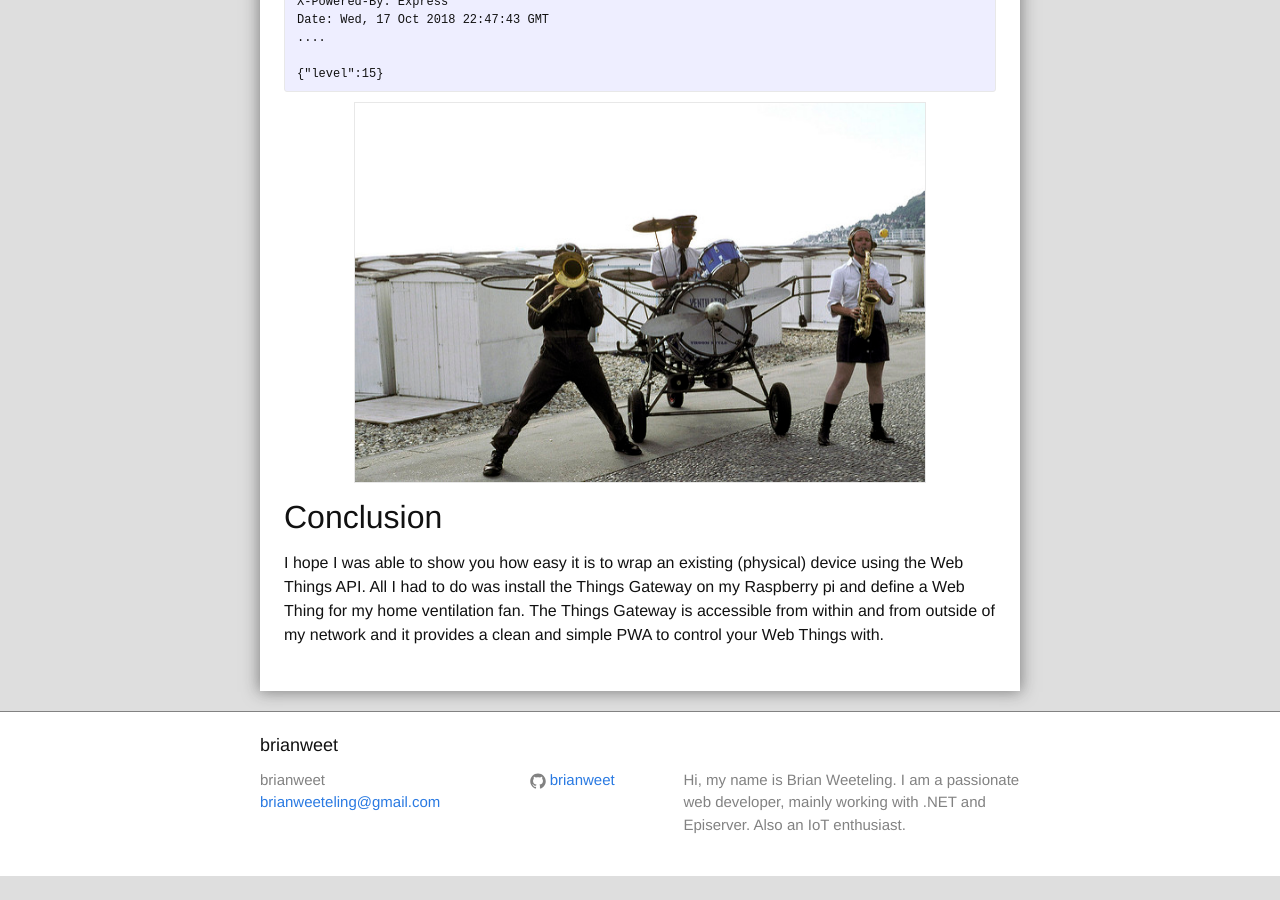
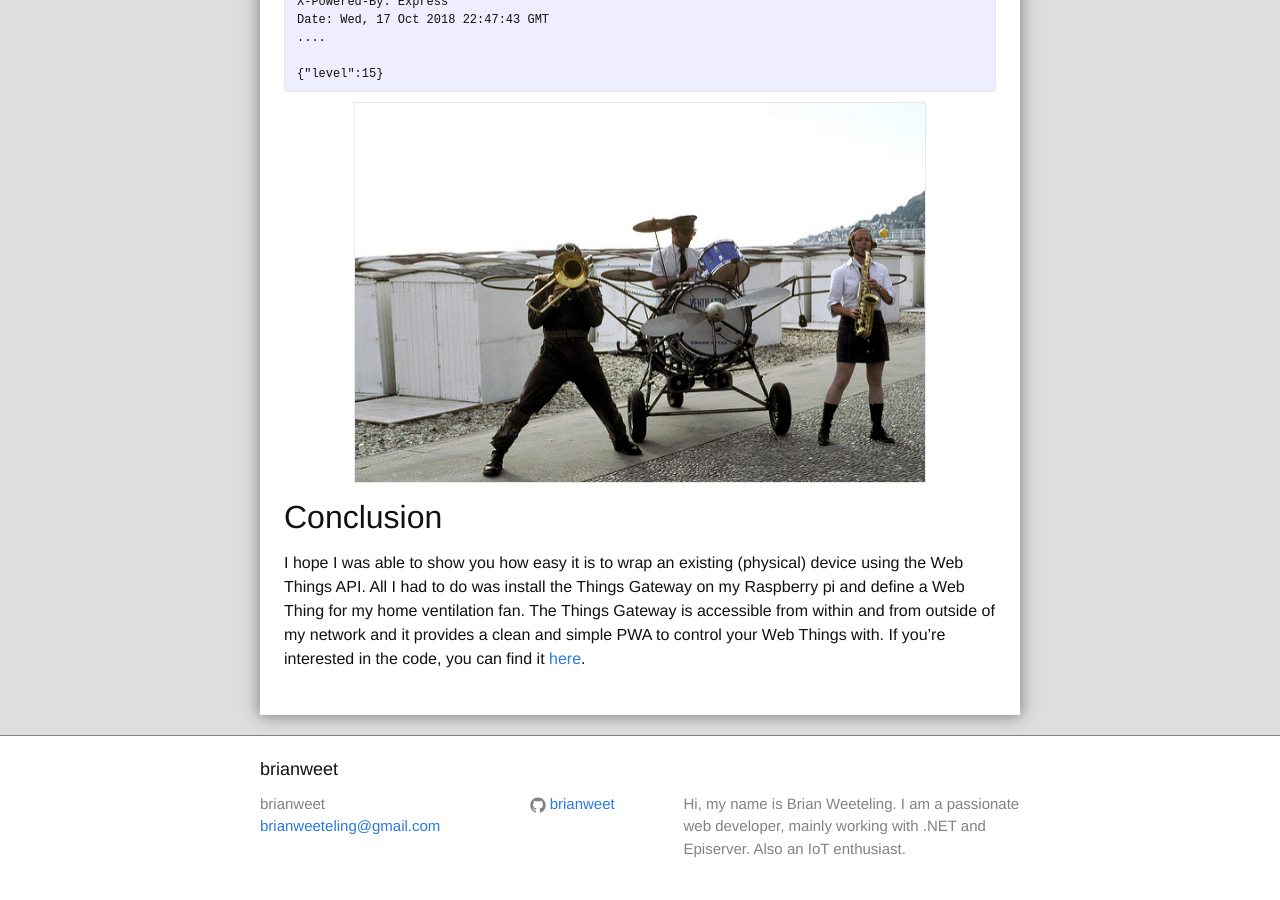
Before and after one commit to brianweet/brianweet.github.io, a Jekyll site: the page built from _posts/2018-18-10-web-of-things-fan.md, in a window 1280 px wide and 900 px high, scrolled down 6028 px. Built offline with Jekyll 4.4.1, drawn with Linux system fonts in a browser that asks for light colours; nearby versions of some CDN libraries; comment, search, counter and statistics services are not loaded; before the commit the page ends 6904 px from its top, so only the background shows below that.

Commit message:
Web Things Fan: Add link to repo

```diff
--- a/_posts/2018-18-10-web-of-things-fan.md
+++ b/_posts/2018-18-10-web-of-things-fan.md
@@ -23,7 +23,6 @@ I want to be able to control my 'Things' easily and as I'm a web developer by da
 <p>
     <strong>An example of the Things Gateway UI displaying various Web Things that can be monitored and controlled.</strong>
 </p>
-
 
 ## The plan
 I will to need set-up two essential items to get this Mozilla Web of Things running within my network. First I need a Things Gateway in order to monitor and control Web Things. Basically it's a web application, running on my raspberry pi, that can be used to scan the network for Web Things. Once configured it can be used to interact with the Web Things, provided that they have defined any interaction.
@@ -233,4 +232,4 @@ Date: Wed, 17 Oct 2018 22:47:43 GMT
 
 ## Conclusion
 
-I hope I was able to show you how easy it is to wrap an existing (physical) device using the Web Things API. All I had to do was install the Things Gateway on my Raspberry pi and define a Web Thing for my home ventilation fan. The Things Gateway is accessible from within and from outside of my network and it provides a clean and simple PWA to control your Web Things with.
+I hope I was able to show you how easy it is to wrap an existing (physical) device using the Web Things API. All I had to do was install the Things Gateway on my Raspberry pi and define a Web Thing for my home ventilation fan. The Things Gateway is accessible from within and from outside of my network and it provides a clean and simple PWA to control your Web Things with. If you're interested in the code, you can find it [here](https://github.com/brianweet/home-automation/tree/master/src/WebFan/src).
```
